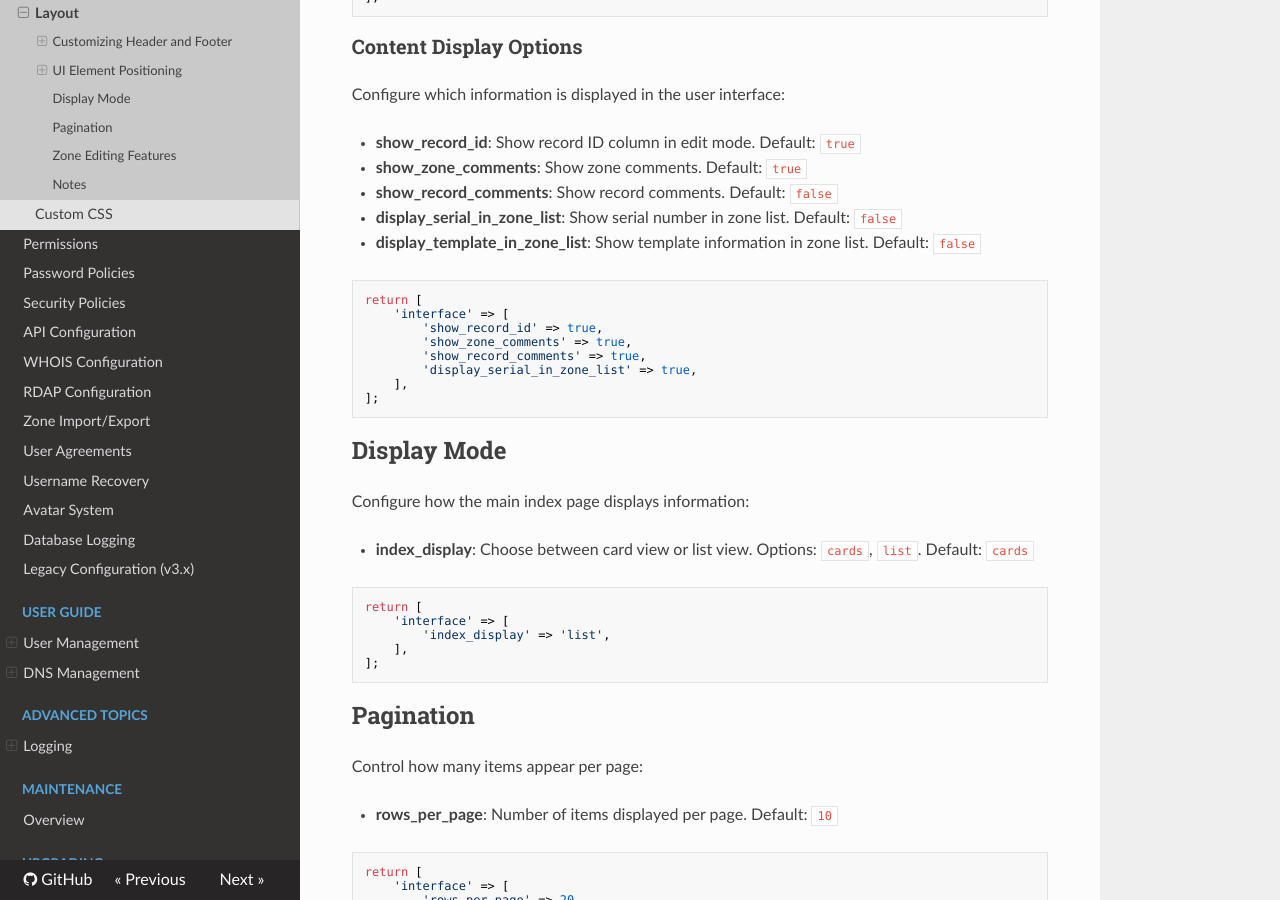
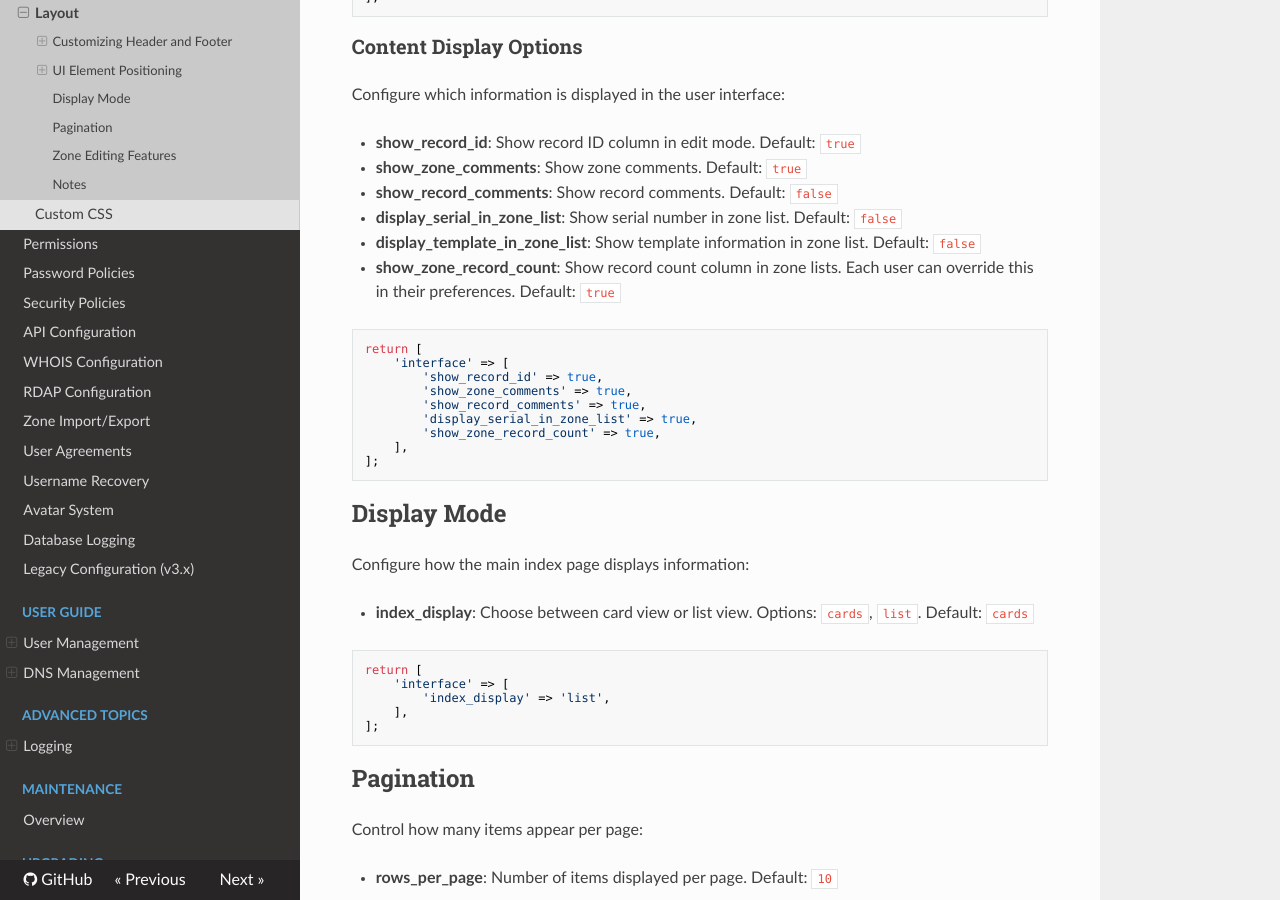
Before and after one commit to poweradmin/poweradmin-docs, an MkDocs documentation site: the page built from docs/configuration/ui/layout.md, in a window 1280 px wide and 900 px high, scrolled down 3026 px. Built offline with MkDocs 1.6.1, drawn with Linux system fonts in a browser that asks for light colours; nearby versions of some CDN libraries.

Commit message:
docs(ui): document show_zone_record_count toggle

````diff
--- a/docs/configuration/ui/layout.md
+++ b/docs/configuration/ui/layout.md
@@ -124,6 +124,7 @@ Configure which information is displayed in the user interface:
 - **show_record_comments**: Show record comments. Default: `false`
 - **display_serial_in_zone_list**: Show serial number in zone list. Default: `false`
 - **display_template_in_zone_list**: Show template information in zone list. Default: `false`
+- **show_zone_record_count**: Show record count column in zone lists. Each user can override this in their preferences. Default: `true`
 
 ```php
 return [
@@ -132,6 +133,7 @@ return [
         'show_zone_comments' => true,
         'show_record_comments' => true,
         'display_serial_in_zone_list' => true,
+        'show_zone_record_count' => true,
     ],
 ];
 ```
````
Also changed, not shown: docs/configuration/ui/overview.md (+1 -0 lines).
